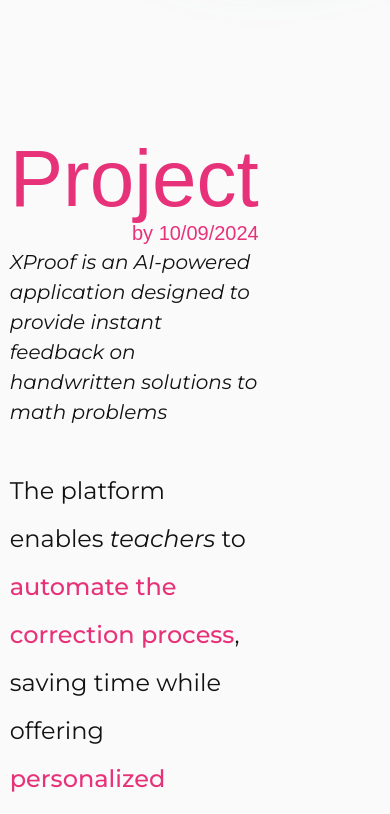
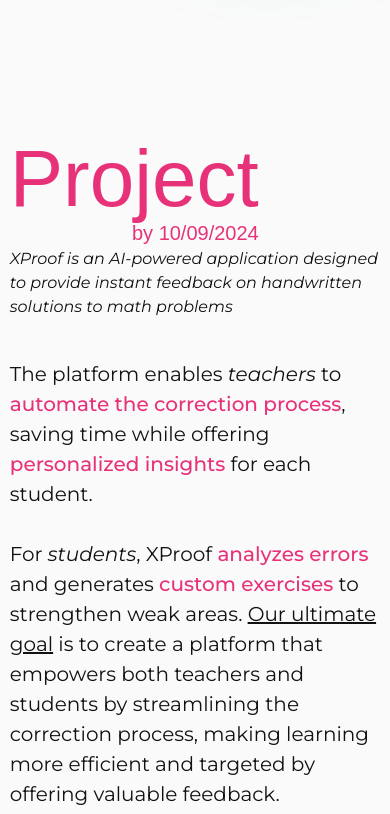
Before and after one commit to ericterrisse/webdesignIV-project, a React (Vite) app: page / in a window 390 px wide. Shown: the part 960-1774 px from the top of the page. Built offline with nearby package versions, Linux system fonts and the light colour scheme; a web font is replaced by a local one.

Commit message:
project responsive

```diff
--- a/src/components/Project.tsx
+++ b/src/components/Project.tsx
@@ -8,18 +8,18 @@
 	return (
 		<div
 			id="project"
-			className="m-auto flex justify-between gap-[10rem] pt-[15vh]"
+			className="m-auto flex flex-col justify-between gap-[2rem] xl:gap-[10rem] lg:flex-row pt-[15vh]"
 		>
 			<div className="animate-hidden-left">
 				<div className="flex flex-col w-fit leading-[1]">
 					<h1 className="text-[5rem] text-fourth">Project</h1>
 					<h5 className="text-xl self-end text-fourth">by {dateShow}</h5>
 				</div>
-				<h4 className="italic font-montserrat">
+				<h4 className="italic font-montserrat text-[16px] lg:text-base ">
 					XProof is an AI-powered application designed to provide instant
 					feedback on handwritten solutions to math problems
 				</h4>
-				<p className="mt-10 text-2xl leading-loose">
+				<p className="mt-10 text-xl lg:text-2xl leading-normal xl:leading-loose">
 					The platform enables <span className="italic">teachers</span> to{" "}
 					<span className="text-fourth font-medium">
 						automate the correction process
@@ -41,7 +41,7 @@
 			</div>
 			<video
 				controls
-				className="max-h-[80vh] p-3 bg-black rounded-xl animate-hidden-right"
+				className="max-h-[80vh] p-3 bg-black rounded-xl animate-hidden-right w-fit m-auto lg:m-none"
 				src={videoDemo}
 			>
 				Your browser does not support this video display
```
